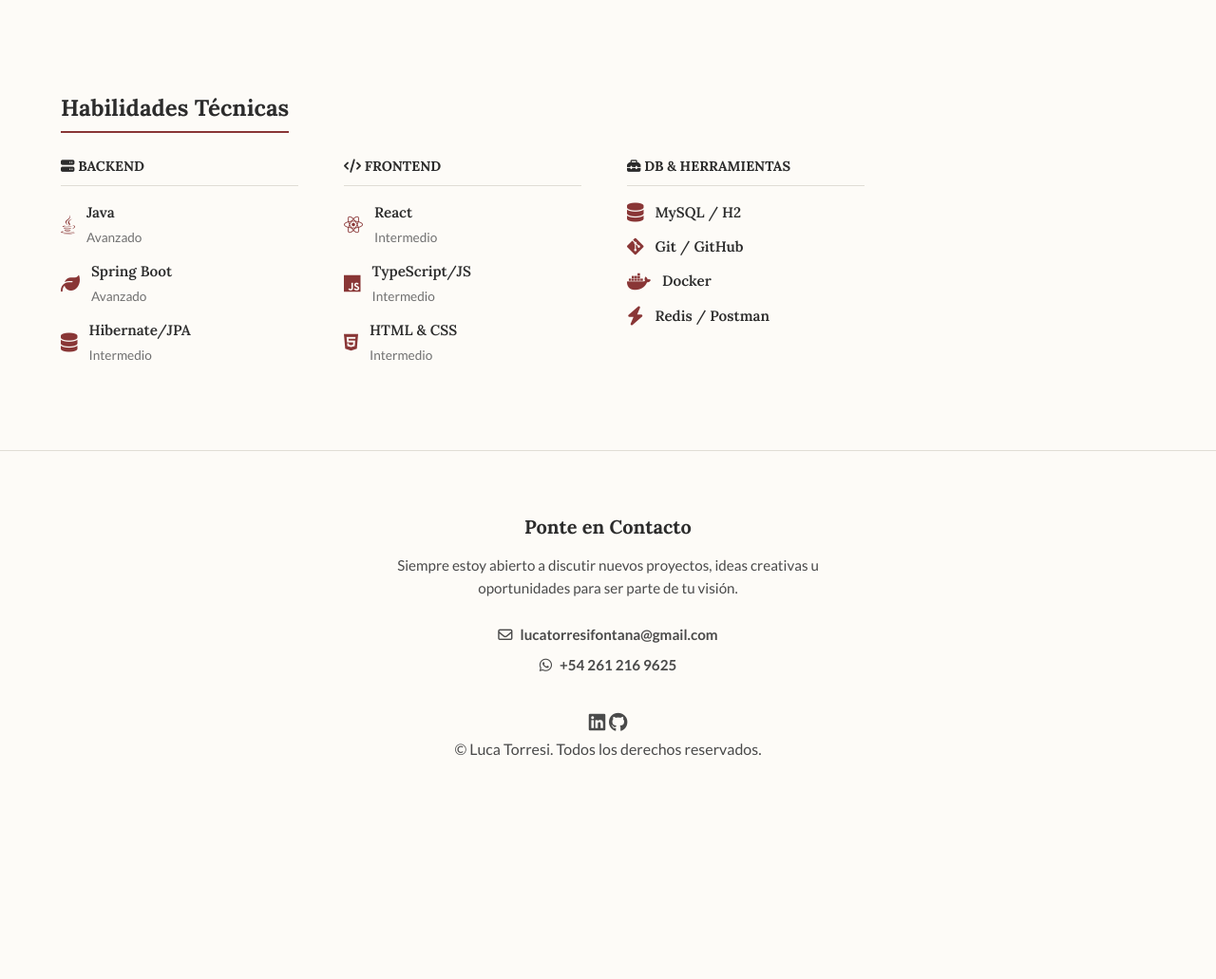
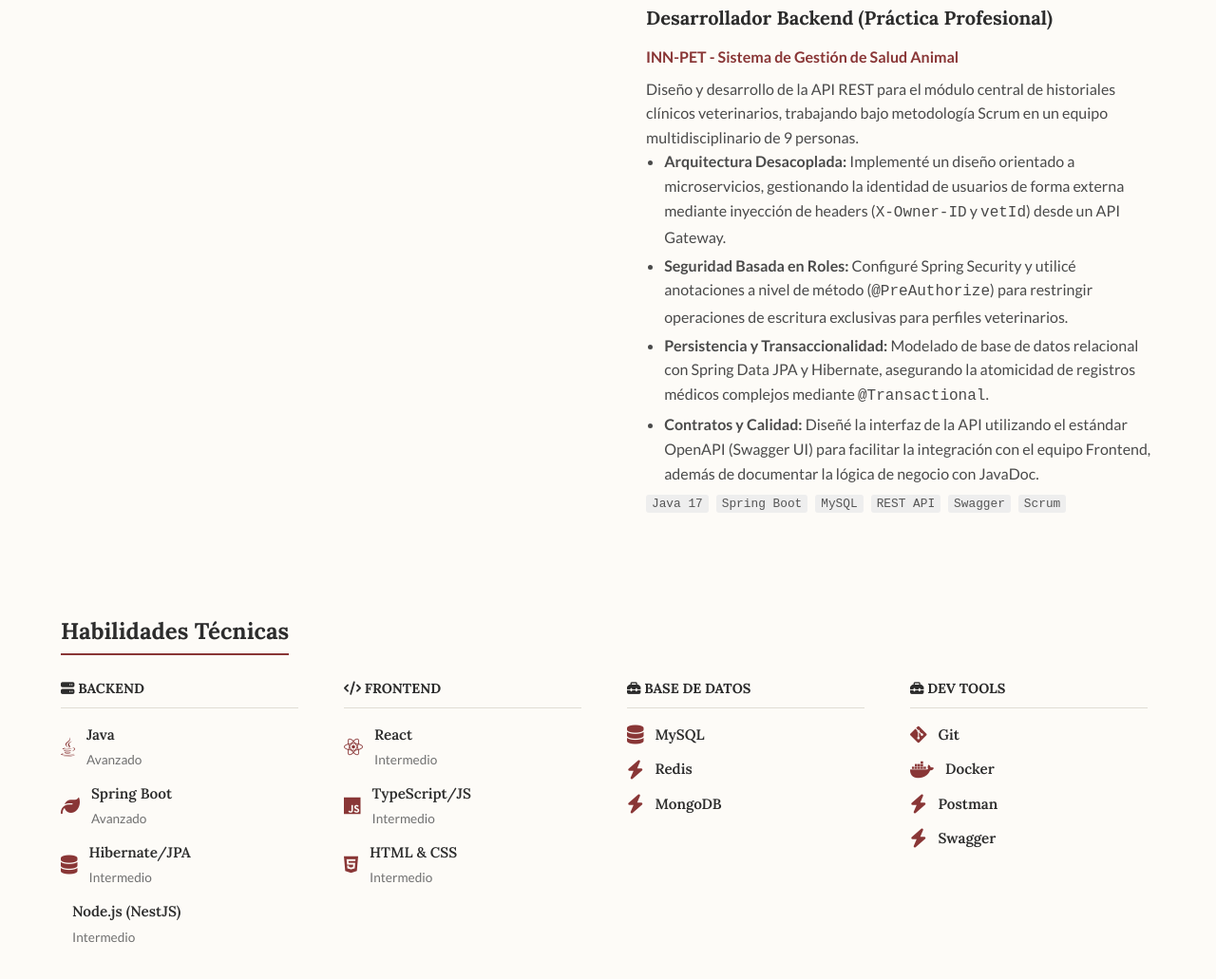
Before and after one commit to Luca-Torresi/portfolio, a plain HTML site: page index.html in a window 1280 px wide. Shown: the part 1675-2706 px from the top of the page at 95% size. Before the commit the page ends 2509 px from the top, so only its background shows below. Drawn offline with Linux system fonts and the light colour scheme.

Commit message:
arreglos diseño

```diff
--- a/index.html
+++ b/index.html
@@ -73,13 +73,20 @@
       <div class="about__container container grid">
         <div class="about__data">
           <p class="about__description">
-            <strong>Desarrollador Full Stack</strong> y Técnico en Programación graduado. Cuento con una sólida capacidad para construir sistemas escalables, dominando tanto el ecosistema de <strong>Java (Spring Boot)</strong> como las tecnologías modernas basadas en <strong>TypeScript (React, NestJS y Node.js)</strong>.
+            <strong>Desarrollador Full Stack</strong> y Técnico en Programación graduado. Cuento con una sólida
+            capacidad para construir sistemas escalables, dominando tanto el ecosistema de <strong>Java (Spring
+              Boot)</strong> como las tecnologías modernas basadas en <strong>TypeScript (React, NestJS y
+              Node.js)</strong>.
           </p>
           <p class="about__description">
-            A través de mi experiencia como freelancer, he diseñado, desarrollado y desplegado en la nube aplicaciones comerciales para clientes reales. Me especializo en resolver lógica de negocio compleja, integrando servicios gubernamentales (AFIP), hardware externo y bases de datos relacionales (PostgreSQL/MySQL).
+            A través de mi experiencia como freelancer, he diseñado, desarrollado y desplegado en la nube aplicaciones
+            comerciales para clientes reales. Me especializo en resolver lógica de negocio compleja, integrando
+            servicios gubernamentales (AFIP), hardware externo y bases de datos relacionales (PostgreSQL/MySQL).
           </p>
           <p class="about__description">
-             Mi formación académica previa en <strong>Física</strong> me ha dotado de un fuerte pensamiento analítico y un enfoque metódico que aplico diariamente para superar cualquier desafío técnico. Actualmente busco integrarme a un equipo donde pueda aportar valor inmediato y seguir escalando mis habilidades.
+            Mi formación académica previa en <strong>Física</strong> me ha dotado de un fuerte pensamiento analítico y
+            un enfoque metódico que aplico diariamente para superar cualquier desafío técnico. Actualmente busco
+            integrarme a un equipo donde pueda aportar valor inmediato y seguir escalando mis habilidades.
           </p>
           <div class="about__info">
             <div>
@@ -106,9 +113,11 @@
           <div class="education__data bd-grid">
             <h3 class="education__title">Tecnicatura Universitaria en Programación</h3>
             <span class="education__studies">Universidad Tecnológica Nacional (UTN)</span>
-            <span class="education__year">2023 - Presente</span>
+            <span class="education__year">2023 - 2025</span>
           </div>
         </div>
+
+        <br>
 
         <div class="education__content">
           <div class="education__time">
@@ -123,6 +132,8 @@
               sólida base en resolución de problemas complejos y pensamiento analítico.</p>
           </div>
         </div>
+
+        <br>
 
         <div class="education__content">
           <div class="education__time">
@@ -147,11 +158,6 @@
           <div class="experience__header">
             <h3 class="experience__title">Desarrollador Full Stack Freelance</h3>
             <span class="experience__company">PinkyHoops - POS y Facturación Electrónica</span>
-              <div class="experience__links">
-                <a href="#" class="button button--small button--link">
-                  Ver Repositorio <i class="fa-solid fa-arrow-right"></i>
-                </a>
-              </div>
           </div>
           <p class="experience__description">
             Arquitectura, desarrollo y despliegue en la nube de un sistema web integral para una joyería. La plataforma
@@ -159,7 +165,7 @@
             oficiales.
           </p>
           <ul class="experience__list">
-              <li><i class="fa-solid fa-check"></i> <strong>Integración Gubernamental:</strong> Implementé Web Services
+            <li><i class="fa-solid fa-check"></i> <strong>Facturación:</strong> Implementé Web Services
               SOAP de AFIP en producción para facturación electrónica y consulta de padrones (A13).</li>
             <li><i class="fa-solid fa-check"></i> <strong>Arquitectura Cloud:</strong> Desplegué la aplicación en un
               entorno de monorepo utilizando Vercel para el Frontend y Railway para el Backend.</li>
@@ -201,13 +207,41 @@
             <li><i class="fa-solid fa-check"></i> Implementé manejo de estado global con Zustand.</li>
             <li><i class="fa-solid fa-check"></i> Creé un panel de estadísticas con react-google-charts.
             </li>
-              <li><i class="fa-solid fa-check"></i> Integré hardware externo (lector de código de barras).
-              </li>
           </ul>
           <div class="experience__tags">
             <span>Java</span><span>Spring Boot</span><span>React</span><span>MySQL</span><span>Docker</span>
           </div>
         </div>
+
+        <div class="experience__card">
+          <div class="experience__header">
+            <h3 class="experience__title">Desarrollador Backend (Práctica Profesional)</h3>
+            <span class="experience__company">INN-PET - Sistema de Gestión de Salud Animal</span>
+          </div>
+          <p class="experience__description">
+            Diseño y desarrollo de la API REST para el módulo central de historiales clínicos veterinarios, trabajando
+            bajo metodología Scrum en un equipo multidisciplinario de 9 personas.
+          </p>
+          <ul class="experience__list">
+            <li><i class="fa-solid fa-check"></i> <strong>Arquitectura Desacoplada:</strong> Implementé un diseño
+              orientado a microservicios, gestionando la identidad de usuarios de forma externa mediante inyección de
+              headers (<code>X-Owner-ID</code> y <code>vetId</code>) desde un API Gateway.</li>
+            <li><i class="fa-solid fa-check"></i> <strong>Seguridad Basada en Roles:</strong> Configuré Spring Security
+              y utilicé anotaciones a nivel de método (<code>@PreAuthorize</code>) para restringir operaciones de
+              escritura exclusivas para perfiles veterinarios.</li>
+            <li><i class="fa-solid fa-check"></i> <strong>Persistencia y Transaccionalidad:</strong> Modelado de base de
+              datos relacional con Spring Data JPA y Hibernate, asegurando la atomicidad de registros médicos complejos
+              mediante <code>@Transactional</code>.</li>
+            <li><i class="fa-solid fa-check"></i> <strong>Contratos y Calidad:</strong> Diseñé la interfaz de la API
+              utilizando el estándar OpenAPI (Swagger UI) para facilitar la integración con el equipo Frontend, además
+              de documentar la lógica de negocio con JavaDoc.</li>
+          </ul>
+          <div class="experience__tags">
+            <span>Java 17</span><span>Spring Boot</span><span>MySQL</span><span>REST
+              API</span><span>Swagger</span><span>Scrum</span>
+          </div>
+        </div>
+
       </div>
     </section>
 
@@ -240,6 +274,13 @@
                 <i class="fa-solid fa-database skills__icon"></i>
                 <div>
                   <h3 class="skills__name">Hibernate/JPA</h3>
+                  <span class="skills__level">Intermedio</span>
+                </div>
+              </li>
+              <li class="skills__data">
+                <i class="fa-solid fa-node.js skills__icon"></i>
+                <div>
+                  <h3 class="skills__name">Node.js (NestJS)</h3>
                   <span class="skills__level">Intermedio</span>
                 </div>
               </li>
@@ -277,21 +318,42 @@
           </div>
         </div>
 
-        <!-- DB & Tools -->
+        <!-- Database -->
         <div class="skills__content">
-          <h3 class="skills__title"><i class="fa-solid fa-toolbox"></i> DB & Herramientas</h3>
+          <h3 class="skills__title"><i class="fa-solid fa-toolbox"></i> Base de Datos</h3>
           <div class="skills__box">
             <ul class="skills__group">
               <li class="skills__data">
                 <i class="fa-solid fa-database skills__icon"></i>
                 <div>
-                  <h3 class="skills__name">MySQL / H2</h3>
+                  <h3 class="skills__name">MySQL</h3>
                 </div>
               </li>
               <li class="skills__data">
+                <i class="fa-solid fa-bolt skills__icon"></i>
+                <div>
+                  <h3 class="skills__name">Redis</h3>
+                </div>
+              </li>
+              <li class="skills__data">
+                <i class="fa-solid fa-bolt skills__icon"></i>
+                <div>
+                  <h3 class="skills__name">MongoDB</h3>
+                </div>
+              </li>
+            </ul>
+          </div>
+        </div>
+
+        <!-- Tools -->
+        <div class="skills__content">
+          <h3 class="skills__title"><i class="fa-solid fa-toolbox"></i> Dev Tools</h3>
+          <div class="skills__box">
+            <ul class="skills__group">
+              <li class="skills__data">
                 <i class="fa-brands fa-git-alt skills__icon"></i>
                 <div>
-                  <h3 class="skills__name">Git / GitHub</h3>
+                  <h3 class="skills__name">Git</h3>
                 </div>
               </li>
               <li class="skills__data">
@@ -303,7 +365,13 @@
               <li class="skills__data">
                 <i class="fa-solid fa-bolt skills__icon"></i>
                 <div>
-                  <h3 class="skills__name">Redis / Postman</h3>
+                  <h3 class="skills__name">Postman</h3>
+                </div>
+              </li>
+              <li class="skills__data">
+                <i class="fa-solid fa-bolt skills__icon"></i>
+                <div>
+                  <h3 class="skills__name">Swagger</h3>
                 </div>
               </li>
             </ul>
@@ -318,11 +386,14 @@
       <div class="footer__contact" style="margin: 2rem 0;">
         <h2 style="font-size: 1.25rem; margin-bottom: 0.75rem;">Ponte en Contacto</h2>
         <p style="max-width: 500px; margin: 0 auto 1.5rem auto; font-size: 0.95rem;">
-          Siempre estoy abierto a discutir nuevos proyectos, ideas creativas u oportunidades para ser parte de tu visión.
+          Siempre estoy abierto a discutir nuevos proyectos, ideas creativas u oportunidades para ser parte de tu
+          visión.
         </p>
         <div style="display: flex; flex-direction: column; gap: 0.5rem; font-weight: 600; font-size: 0.95rem;">
-          <a href="mailto:lucatorresifontana@gmail.com" class="footer__link"><i class="fa-regular fa-envelope" style="margin-right: 0.5rem;"></i>lucatorresifontana@gmail.com</a>
-          <a href="https://wa.me/5492612169625" target="_blank" class="footer__link"><i class="fa-brands fa-whatsapp" style="margin-right: 0.5rem;"></i>+54 261 216 9625</a>
+          <a href="mailto:lucatorresifontana@gmail.com" class="footer__link"><i class="fa-regular fa-envelope"
+              style="margin-right: 0.5rem;"></i>lucatorresifontana@gmail.com</a>
+          <a href="https://wa.me/5492612169625" target="_blank" class="footer__link"><i class="fa-brands fa-whatsapp"
+              style="margin-right: 0.5rem;"></i>+54 261 216 9625</a>
         </div>
       </div>
       <div class="footer__social">
--- a/style.css
+++ b/style.css
@@ -175,8 +175,9 @@ img {
   justify-content: space-between;
   align-items: center;
   border-bottom: 1px solid var(--line-color);
-  position: relative;
-  /* Not fixed/sticky for PDF feel */
+  position: sticky;
+  top: 0;
+  z-index: 100;
 }
 
 .nav__list {
```
Lines whose indentation alone changed are shown as unchanged.
